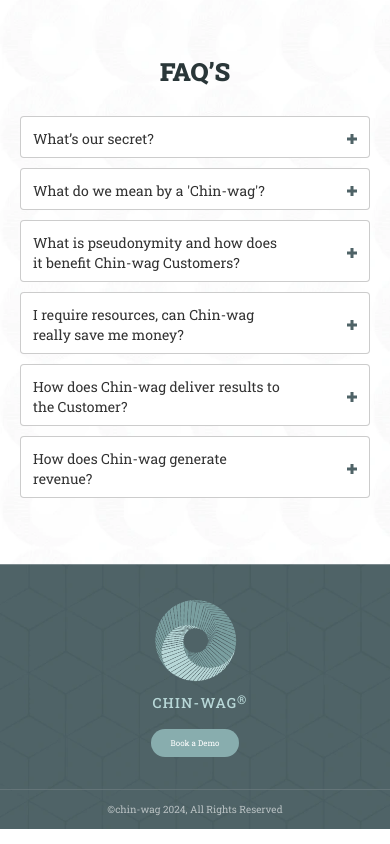
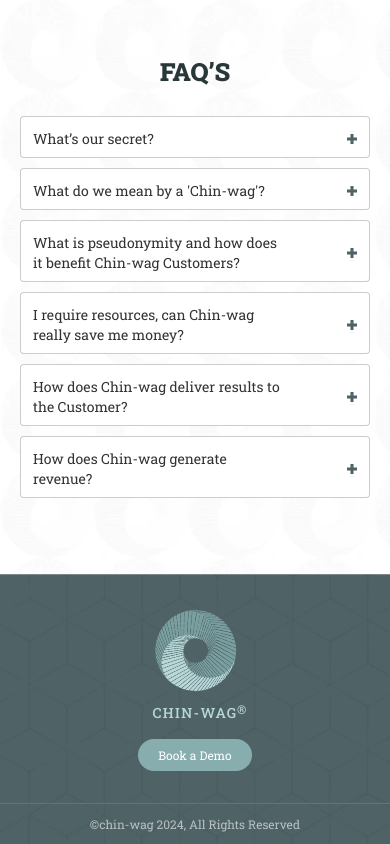
Before and after one commit to vikas-jakhar/chinWag, a Next.js app: page / in a window 390 px wide. Shown: the part 5553-6397 px from the top of the page. Built offline with nearby package versions, Linux system fonts and the light colour scheme.

Commit message:
footer update

```diff
--- a/src/components/home/Faq.tsx
+++ b/src/components/home/Faq.tsx
@@ -18,7 +18,7 @@
 
     return (
         <div className='z-[1] relative py-16 lg:py-24'>
-            <div className="container mt-2.5 md:mb-2.5 lg:mb-11 pb-0.5">
+            <div className="container my-2.5 lg:mb-11 pb-0.5">
                 <PrimaryHeading text="FAQ’S" className="mx-auto text-center text-off-green" />
                 <div className="sm:mt-12 mt-7">
                     {ACCORDION_DATA.map((item, index) => (
--- a/src/components/home/Footer.tsx
+++ b/src/components/home/Footer.tsx
@@ -22,13 +22,13 @@
                     gsapClass='mx-auto'
                     hoverClass='bg-white'
                     text='Book a Demo'
-                    className='sm:mt-[34px] mt-4 bg-cool-green mx-auto text-white text-custom-xs hover:text-cool-green px-5 sm:px-8 py-2 sm:py-[17px] rounded-[65px]'
+                    className='sm:mt-[34px] mt-4 bg-cool-green mx-auto text-white text-xs hover:text-cool-green px-5 sm:px-8 py-2 sm:py-[17px] rounded-[65px]'
                 />
             </div>
-            <p className='pt-5 w-full text-center text-white font-normal text-custom-sm sm:text-sm opacity-60 border-t mt-8 border-off-gray hidden sm:block'>
+            <p className='pt-5 w-full text-center text-white font-normal text-xs sm:text-sm opacity-60 border-t mt-8 border-off-gray hidden sm:block'>
                 © CHIN WAG INTERNATIONAL LIMITED t/a Chin-wag.com {currentYear}, All Rights Reserved.
             </p>
-            <p className='pb-2.5 pt-3 w-full text-center text-white font-normal text-custom-sm sm:text-sm opacity-60 border-t mt-8 border-off-gray sm:hidden'>
+            <p className='pb-2.5 pt-3 w-full text-center text-white font-normal text-xs sm:text-sm opacity-60 border-t mt-8 border-off-gray sm:hidden'>
                 ©chin-wag {currentYear}, All Rights Reserved
             </p>
         </div>
--- a/tailwind.config.ts
+++ b/tailwind.config.ts
@@ -43,10 +43,6 @@
       boxShadow: {
         '3xl': "0px 0px 0px 1px white, 2px 2px 0px 1px #7A9E9F",
       },
-      fontSize: {
-        'custom-xs': "8px",
-        'custom-sm': "10px",
-      }
     },
   },
   plugins: [],
```
